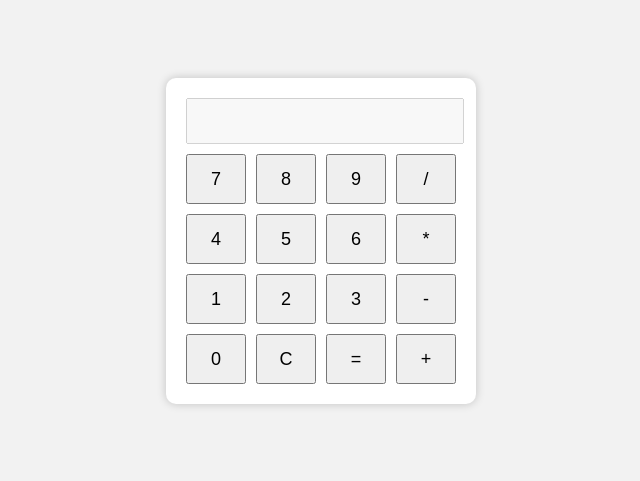
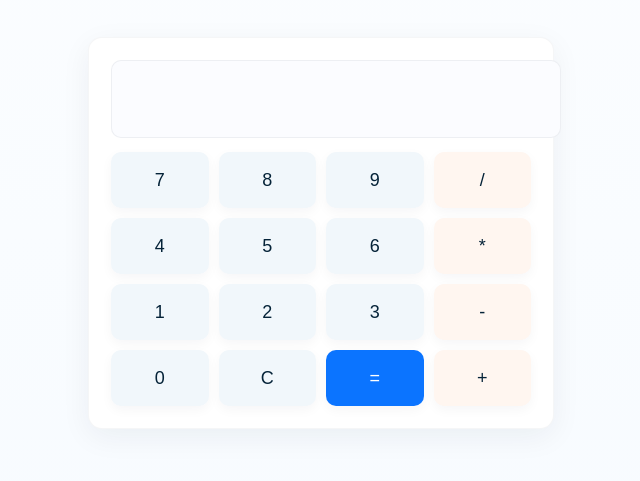
Before and after one commit to Markyyboi/Calculator-project, a plain HTML site: page index.html in a window 1280 px wide. Shown: the part 167-648 px from the top of the page, without its empty margins (319-959 px from the left). Drawn offline with Linux system fonts and the light colour scheme.

Commit message:
styling changes

```diff
--- a/style.css
+++ b/style.css
@@ -1,35 +1,84 @@
-body{
-font-family: Arial;
-display:flex;
-justify-content:center;
-align-items:center;
-height:100vh;
-background:#f2f2f2;
+body {
+	font-family: Inter, -apple-system, BlinkMacSystemFont, 'Segoe UI', Roboto, 'Helvetica Neue', Arial;
+	display: flex;
+	justify-content: center;
+	align-items: center;
+	height: 100vh;
+	margin: 0;
+	background: linear-gradient(180deg, #fbfdff 0%, #f7fbff 100%);
+	color: #10243a;
 }
 
-.calculator{
-background:white;
-padding:20px;
-border-radius:10px;
-box-shadow:0 0 10px rgba(0,0,0,0.2);
+.calculator {
+	background: #ffffff;
+	padding: 22px;
+	border-radius: 14px;
+	box-shadow: 0 8px 30px rgba(16, 36, 58, 0.06);
+	border: 1px solid rgba(16,36,58,0.04);
+	width: min(420px, 92%);
 }
 
-#display{
-width:100%;
-height:40px;
-margin-bottom:10px;
-font-size:18px;
-text-align:right;
+#display {
+	width: 100%;
+	height: 56px;
+	margin-bottom: 14px;
+	font-size: 20px;
+	text-align: right;
+	padding: 10px 14px;
+	border-radius: 10px;
+	border: 1px solid rgba(16,36,58,0.06);
+	background: #fbfcff;
+	color: #052338;
 }
 
-.buttons{
-display:grid;
-grid-template-columns:repeat(4,60px);
-gap:10px;
+.buttons {
+	display: grid;
+	grid-template-columns: repeat(4, minmax(60px, 1fr));
+	gap: 10px;
 }
 
-button{
-height:50px;
-font-size:18px;
-cursor:pointer;
+button {
+	height: 56px;
+	font-size: 18px;
+	cursor: pointer;
+	border: none;
+	border-radius: 10px;
+	background: #f1f7fb;
+	color: #052338;
+	box-shadow: 0 4px 12px rgba(16,36,58,0.04);
+	transition: transform 120ms ease, background-color 120ms ease, box-shadow 120ms ease;
 }
+
+button:hover {
+	transform: translateY(-2px);
+	background: #e6f0fb;
+}
+
+button:active {
+	transform: translateY(0);
+	box-shadow: 0 2px 6px rgba(16,36,58,0.06);
+}
+
+button:focus {
+	outline: 2px solid rgba(11,116,255,0.14);
+	outline-offset: 2px;
+}
+
+/* Make the clear and operator buttons slightly muted */
+button:nth-child(4),
+button:nth-child(8),
+button:nth-child(12),
+button:nth-child(16) {
+	background: #fff6f0;
+}
+
+/* Equals button highlight (third in last row) */
+button:nth-child(15) {
+	background: #0b74ff;
+	color: white;
+}
+
+@media (max-width: 420px) {
+	#display { height: 50px; font-size: 18px; }
+	button { height: 50px; font-size: 16px; }
+}
```
